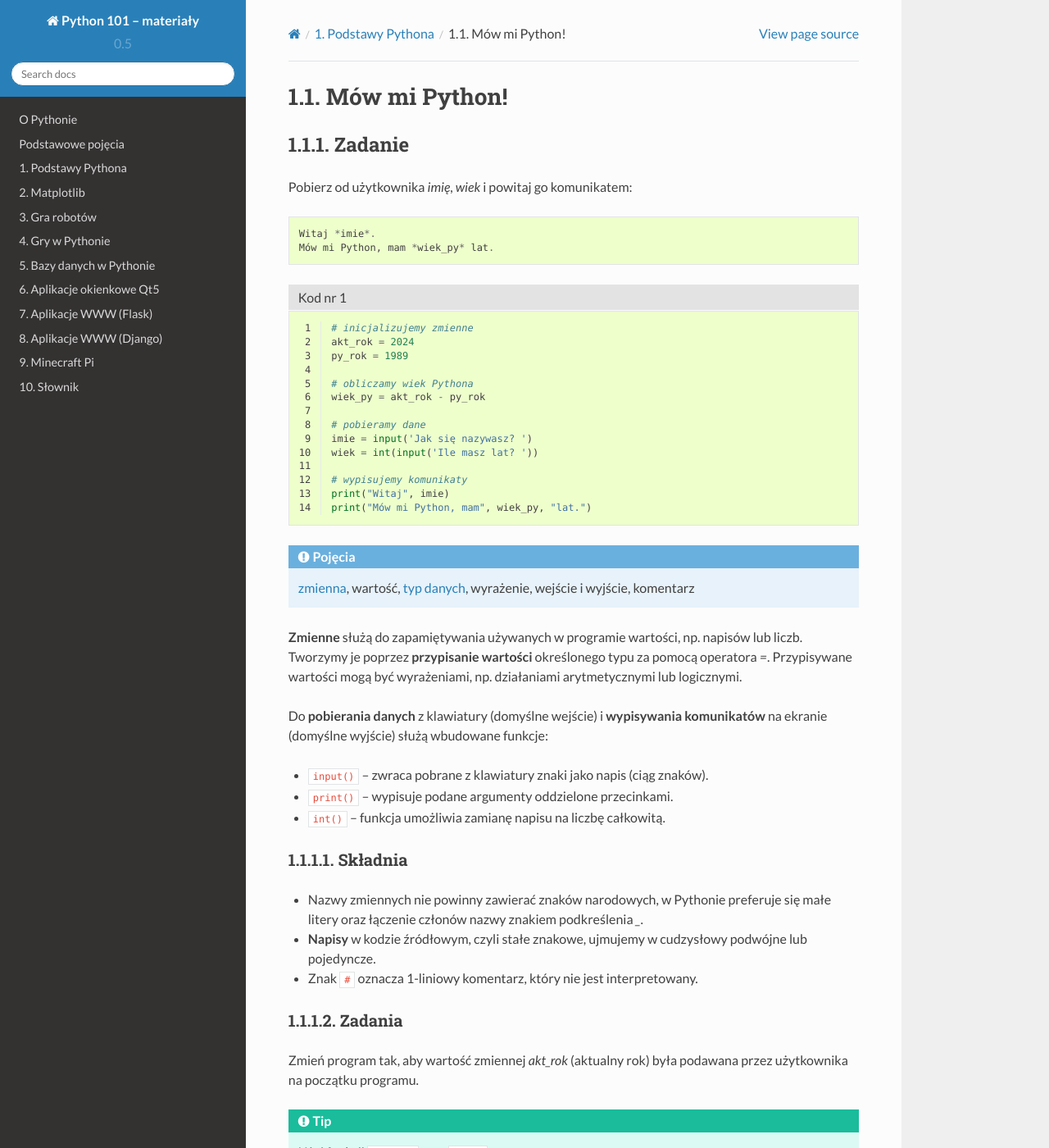
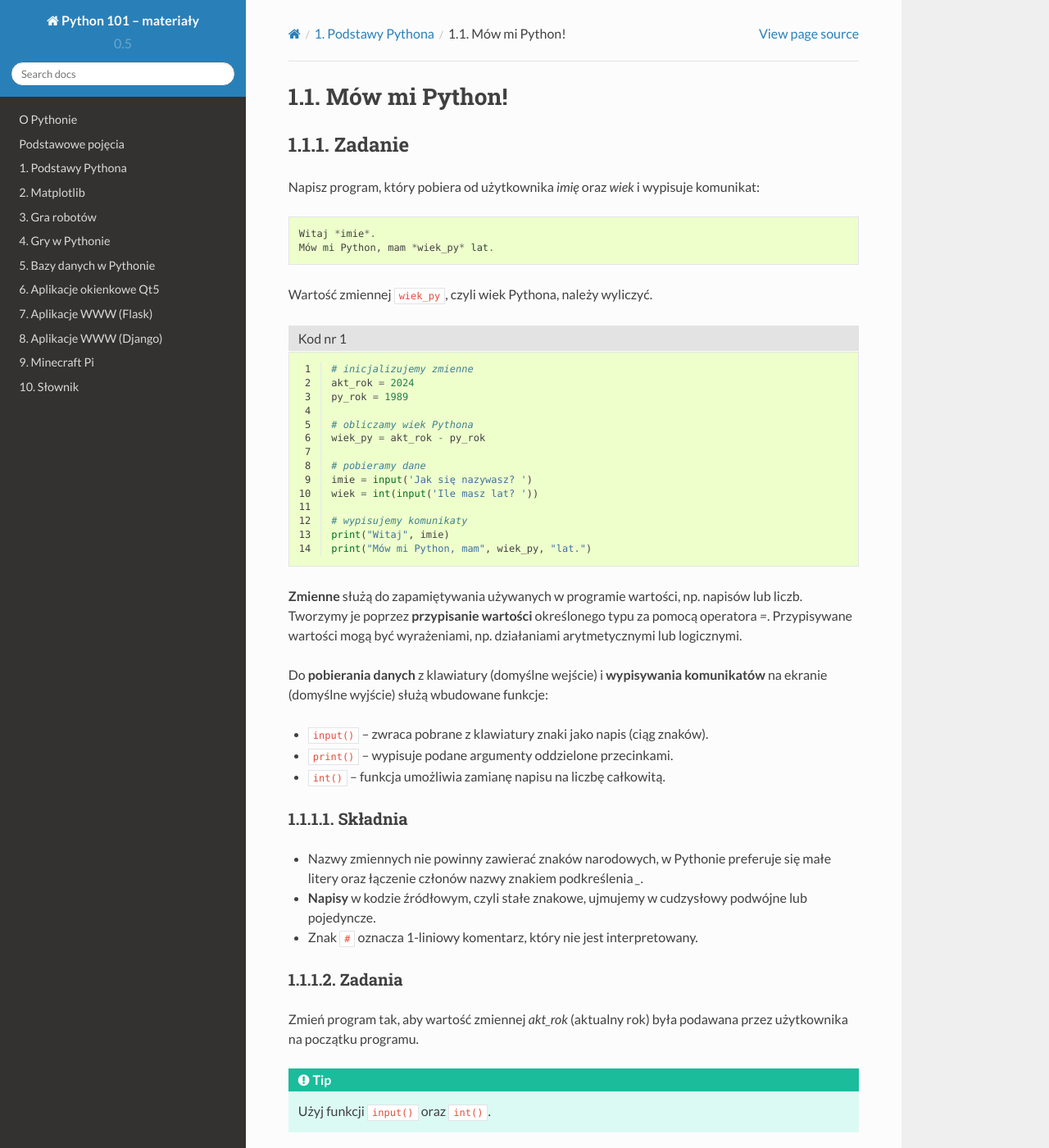
Before and after one commit to xinulsw/py101, a Sphinx documentation site: the page built from docs/podstawy/przyklady/przyklad00.rst, in a window 1280 px wide and 1400 px high. Shown: the whole window at 82% size. Built offline with Sphinx 7.4.7 and the Read the Docs theme 2.0.0, drawn with Linux system fonts in a browser that asks for light colours; formulas are drawn with MathJax 3; pages that are not in the unit, such as notebooks, are missing from menus; a script that is not in the unit is left out; some of the changed text lies outside the part shown.

Commit message:
poprawki przykładu 1

```diff
--- a/docs/podstawy/przyklady/przyklad00.rst
+++ b/docs/podstawy/przyklady/przyklad00.rst
@@ -4,12 +4,14 @@ Mów mi Python!
 Zadanie
 *******
 
-Pobierz od użytkownika *imię*, *wiek* i powitaj go komunikatem:
+Napisz program, który pobiera od użytkownika *imię* oraz *wiek* i wypisuje komunikat:
 
 .. code::
 
     Witaj *imie*.
     Mów mi Python, mam *wiek_py* lat.
+
+Wartość zmiennej ``wiek_py``, czyli wiek Pythona, należy wyliczyć.
 
 .. raw:: html
 
@@ -17,10 +19,6 @@ Pobierz od użytkownika *imię*, *wiek* i powitaj go komunikatem:
 
 .. literalinclude:: przyklad_00.py
     :linenos:
-
-.. admonition:: Pojęcia
-
-    :term:`zmienna`, wartość, :term:`typ danych`, wyrażenie, wejście i wyjście, komentarz
 
 **Zmienne** służą do zapamiętywania używanych w programie wartości, np. napisów lub liczb.
 Tworzymy je poprzez **przypisanie wartości** określonego typu za pomocą operatora `=`.
--- a/docs/podstawy/przyklady/przyklad01.rst
+++ b/docs/podstawy/przyklady/przyklad01.rst
@@ -1,6 +1,10 @@
 Instrukcje warunkowe
 ####################
 
+Zadanie
+*******
+
+Napisz program, który pobiera od użytkownika *imię* oraz *wiek* i wypisuje komunikat:
 
 Instrukcja ``if wyrażenie`` (jeżeli) steruje warunkowym wykonaniem kodu. Jeżeli podane wyrażenie
 jest prawdziwe (przyjmuje wartość ``True``), wykonywana jest pierwsza instrukcja,
```
Also changed, not shown: other parts of docs/podstawy/przyklady/przyklad00.rst (+4 -0 lines).
